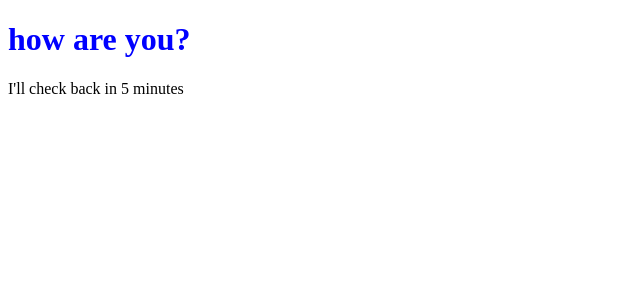
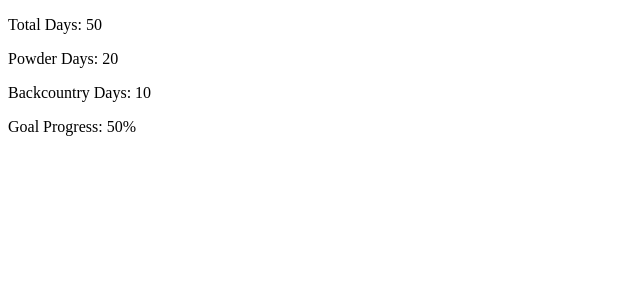
Before and after one commit to bhopals/react-js-essential, a React (Create React App) app: page / in a window 1280 px wide. Shown: the top 300 px of the page, without its empty margins (0-640 px from the left). Built offline with nearby package versions, Linux system fonts and the light colour scheme.

Commit message:
Function and Class Component

```diff
--- a/src/index.js
+++ b/src/index.js
@@ -1,20 +1,44 @@
-import React from 'react'
-import ReactDOM from 'react-dom'
+import React, { Component } from 'react'
+import { render } from 'react-dom'
 
-class Message extends React.Component {
-	render() {
-		return (
-			<div>
-				<h1 style={{color: this.props.color}}>
-					{this.props.msg}
-				</h1>
-				<p>I'll check back in {this.props.minutes} minutes</p>
-			</div>
-		)
-	}
+let skiData = {
+	total: 50,
+	powder: 20,
+	backcountry: 10,
+	goal: 100
 }
 
-ReactDOM.render(
-	<Message color="blue" msg="how are you?" minutes={5}/>,
+const getPercent = decimal => {
+	return decimal * 100 + '%'
+}
+const calcGoalProgress = (total, goal) => {
+	return getPercent(total/goal)
+}
+
+const SkiDayCounter = ({total, powder, backcountry, goal}) => {
+	return (
+		<section>
+				<div>
+					<p>Total Days: {total}</p>
+				</div>
+				<div>
+					<p>Powder Days: {powder}</p>
+				</div>
+				<div>
+					<p>Backcountry Days: {backcountry}</p>
+				</div>
+				<div>
+					<p>Goal Progress: {calcGoalProgress(total, goal)}</p>
+				</div>
+		</section>
+	)
+}
+
+render(
+	<SkiDayCounter
+		total={skiData.total}
+		powder={skiData.powder}
+		backcountry={skiData.backcountry}
+		goal={skiData.goal}/>,
 	document.getElementById('root')
 )
```
Also changed, not shown: 1 other file (tests, documents, lock files or other folders).
